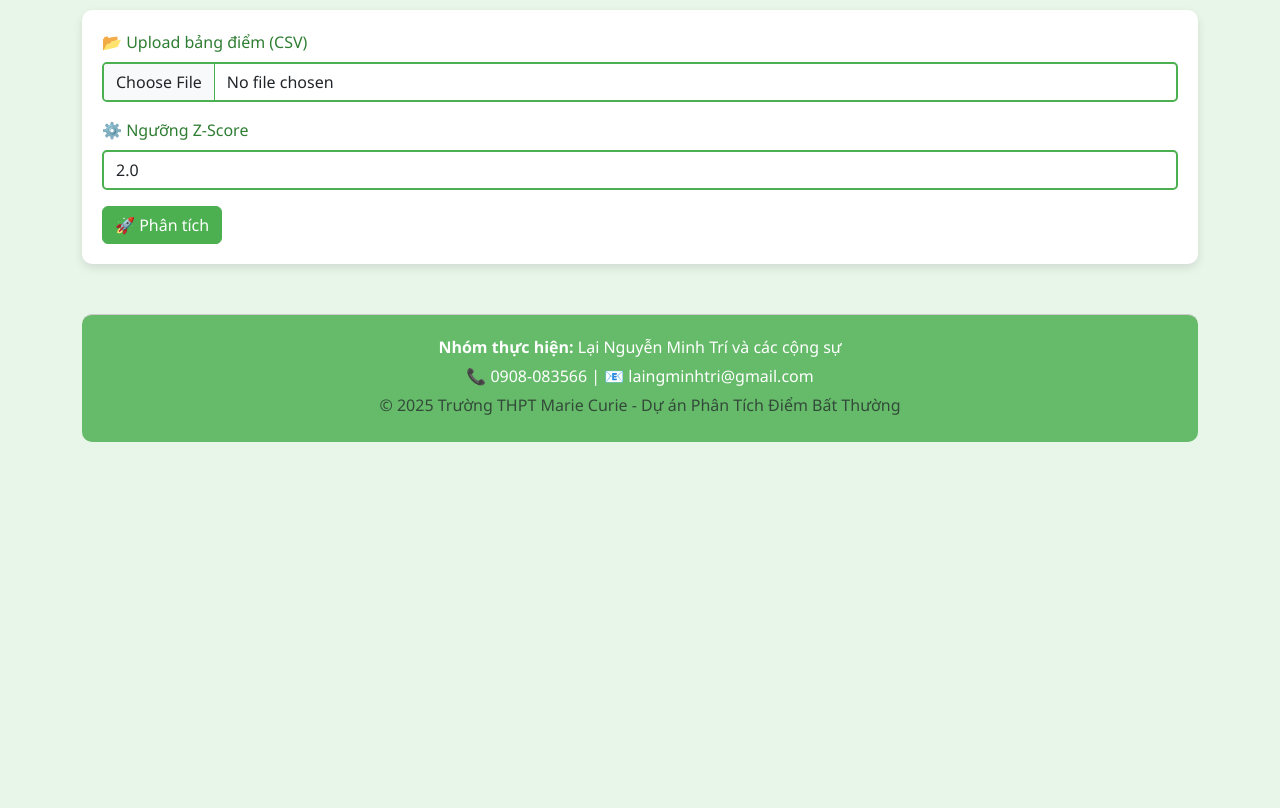
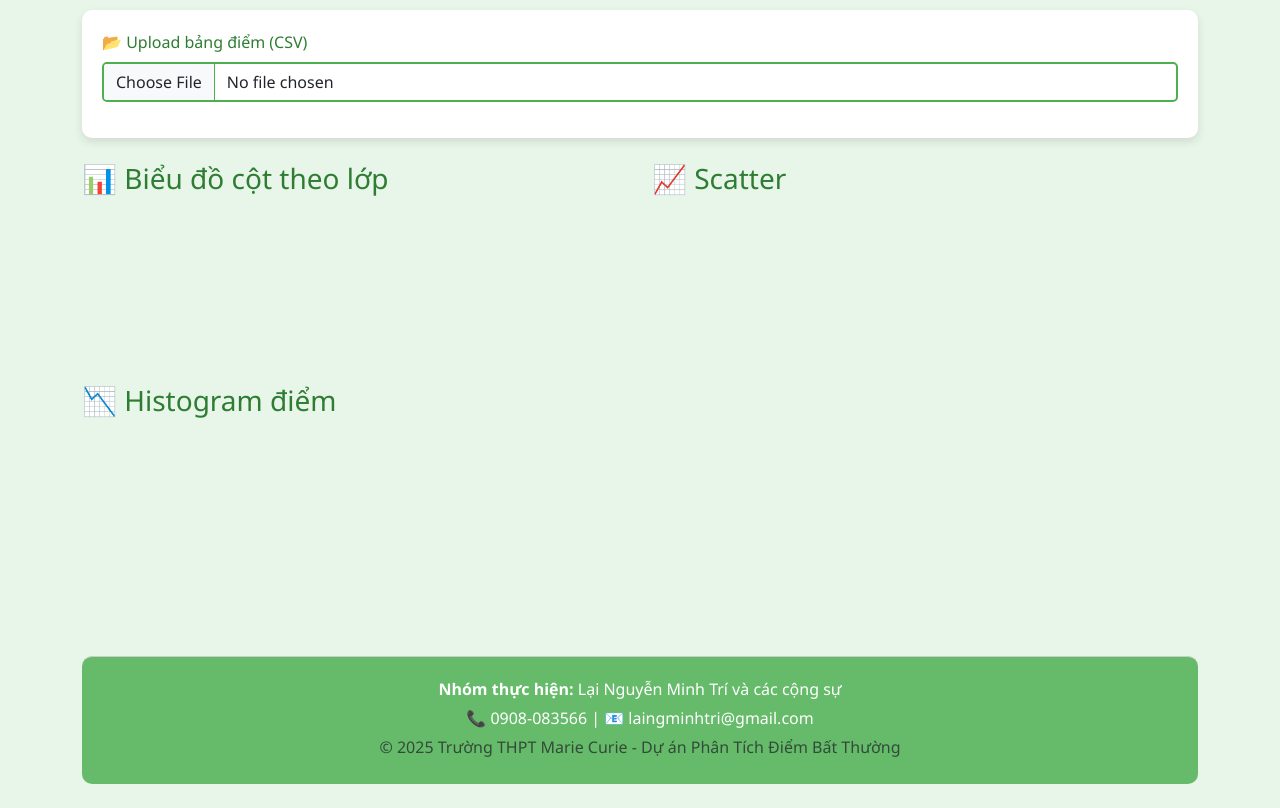
Before and after one commit to minhtriizkooooo-sys/MT-Test_Z-Score, a Flask app: page /index in a window 1280 px wide. Shown: the part 201-1009 px from the top of the page. Before the commit the page ends 643 px from the top, so only its background shows below. Run offline with Flask 3, Linux system fonts and the light colour scheme; a map, chart or similar area stays blank; some libraries are stand-ins or nearby versions.

Commit message:
Update index.html

```diff
--- a/templates/index.html
+++ b/templates/index.html
@@ -7,8 +7,8 @@
   <link rel="stylesheet" href="https://cdn.jsdelivr.net/npm/bootstrap@5.3.0/dist/css/bootstrap.min.css">
   <!-- Custom CSS -->
   <link rel="stylesheet" href="{{ url_for('static', filename='style.css') }}">
-  <!-- Plotly -->
-  <script src="https://cdn.plot.ly/plotly-latest.min.js"></script>
+  <!-- Chart.js -->
+  <script src="https://cdn.jsdelivr.net/npm/chart.js"></script>
   <style>
     /* HEADER BANNER */
     .header-banner {
@@ -61,59 +61,43 @@
     </div>
 
     <!-- Form upload -->
-    <form method="POST" enctype="multipart/form-data" class="mb-4">
+    <form id="uploadForm" class="mb-4">
       <label class="form-label">📂 Upload bảng điểm (CSV)</label>
-      <input type="file" class="form-control mb-3" name="file" required>
+      <input type="file" class="form-control mb-3" id="fileInput" required>
 
-      <label class="form-label">⚙️ Ngưỡng Z-Score</label>
-      <input type="number" step="0.1" class="form-control mb-3" name="z_threshold" value="2.0">
+      <div id="filters" style="display:none">
+        <label class="form-label">🏫 Lọc theo lớp</label>
+        <select id="lopFilter" class="form-select mb-3"></select>
 
-      <button type="submit" class="btn btn-success">🚀 Phân tích</button>
+        <label class="form-label">📘 Lọc theo môn</label>
+        <select id="monFilter" class="form-select mb-3"></select>
+
+        <label class="form-label">⚙️ Ngưỡng Z-Score</label>
+        <input type="number" step="0.1" class="form-control mb-3" id="zscoreFilter" value="2.0">
+
+        <button type="button" id="analyzeBtn" class="btn btn-success me-2">🚀 Phân tích</button>
+        <button type="button" id="downloadBtn" class="btn btn-primary">📥 Tải anomalies</button>
+      </div>
     </form>
 
-    <!-- Error -->
-    {% if error %}
-      <div class="alert alert-danger">{{ error }}</div>
-    {% endif %}
+    <!-- Charts -->
+    <div class="row">
+      <div class="col-md-6 mb-4">
+        <h3>📊 Biểu đồ cột theo lớp</h3>
+        <canvas id="barChart"></canvas>
+      </div>
+      <div class="col-md-6 mb-4">
+        <h3>📈 Scatter</h3>
+        <canvas id="scatterChart"></canvas>
+      </div>
+    </div>
 
-    <!-- Kết quả -->
-    {% if tables %}
-      <h3>📋 Bảng gốc học sinh</h3>
-      <div class="table-responsive">{{ tables|safe }}</div>
-
-      <h3>⚠️ Học sinh bất thường</h3>
-      <div class="table-responsive">{{ anomalies|safe }}</div>
-
-      {% if filename %}
-        <a href="{{ url_for('download_file', filename=filename) }}"
-           class="btn btn-primary my-3">📥 Tải CSV học sinh bất thường</a>
-      {% endif %}
-
-      <h3>📊 Biểu đồ cột theo lớp</h3>
-      <div id="bar_chart" class="mb-4"></div>
-      <script>
-        var data = {{ summary_json | safe }};
-        Plotly.newPlot('bar_chart', data.data, data.layout);
-      </script>
-
-      <h3>📈 Scatter & Histogram theo môn</h3>
-      {% for subj, fig in scatter_plots %}
-        <h4>{{ subj }}</h4>
-        <div id="scatter_{{ subj }}"></div>
-        <script>
-          var scat = {{ fig | safe }};
-          Plotly.newPlot("scatter_{{ subj }}", scat.data, scat.layout);
-        </script>
-      {% endfor %}
-
-      {% for subj, fig in hist_plots %}
-        <div id="hist_{{ subj }}" class="mb-4"></div>
-        <script>
-          var hist = {{ fig | safe }};
-          Plotly.newPlot("hist_{{ subj }}", hist.data, hist.layout);
-        </script>
-      {% endfor %}
-    {% endif %}
+    <div class="row">
+      <div class="col-12 mb-4">
+        <h3>📉 Histogram điểm</h3>
+        <canvas id="histChart"></canvas>
+      </div>
+    </div>
 
     <!-- Footer -->
     <footer>
@@ -123,5 +107,8 @@
     </footer>
 
   </div>
+
+  <!-- JS -->
+  <script src="{{ url_for('static', filename='script.js') }}"></script>
 </body>
 </html>
```
